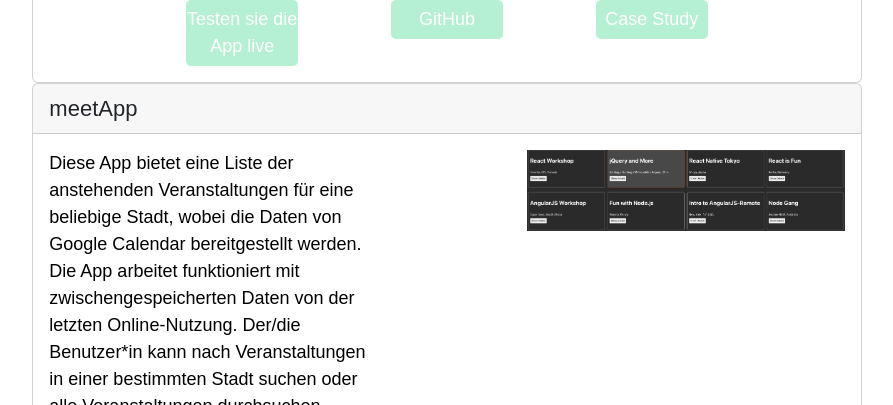
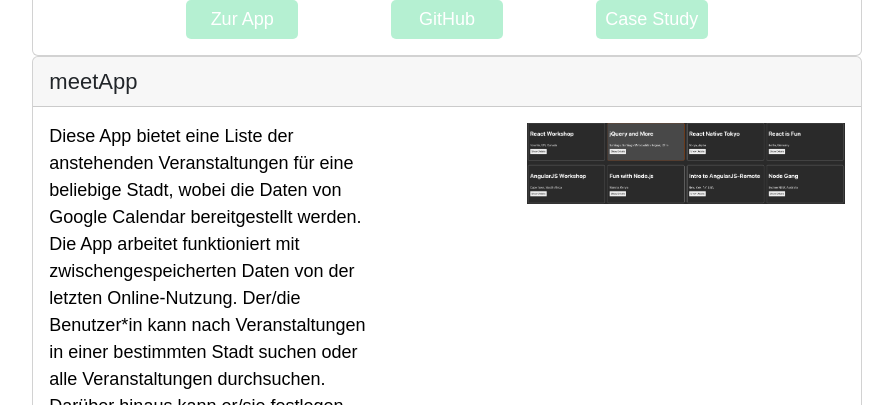
Before and after one commit to SimonVS97/Portfolio, a website: page index.html in a window 1280 px wide. Shown: the part 2395-2800 px from the top of the page, without its empty margins (193-1086 px from the left). Drawn offline with nearby package versions, Linux system fonts and the light colour scheme.

Commit message:
fixed german buttons

```diff
--- a/css/styling.css
+++ b/css/styling.css
@@ -72,6 +72,8 @@ h1 {
   padding-bottom: 0.375rem;
   line-height: 1.5;
   text-decoration: none;
+  padding-right: 0.5rem;
+  padding-left: 0.5rem;
 }
 
 .linkButtonAlt:hover{
@@ -110,6 +112,11 @@ li:last-child a {
 
 .nav-item:hover {
   color: var(--emerald);
+}
+
+.nav-item:last-child {
+  margin-left: 0.5rem;
+  margin-right: 0.5rem;
 }
 
 /* Sidebars */
--- a/index.html
+++ b/index.html
@@ -617,8 +617,7 @@
             <div class="col-sm-5"><img class="card__img" src="./img/MyFlix.png"></div>
             <div class="col-sm-2"></div>
             <div class="col-sm-2">
-              <a class="linkButtonAlt" target="_blank" href="https://bejewelled-kleicha-5df9db.netlify.app/">Testen sie
-                die App live</a>
+              <a class="linkButtonAlt" target="_blank" href="https://bejewelled-kleicha-5df9db.netlify.app/">Zur App</a>
             </div>
             <div class="col-sm-1"></div>
             <div class="col-sm-2">
@@ -673,8 +672,7 @@
             <div class="col-sm-5"><img class="card__img" src="./img/MeetApp.png"></div>
             <div class="col-sm-2"></div>
             <div class="col-sm-3">
-              <a class="linkButtonAlt" target="_blank" href="https://simonvs97.github.io/Meet_App/">Testen sie
-                die App live</a>
+              <a class="linkButtonAlt" target="_blank" href="https://simonvs97.github.io/Meet_App/">Zur App</a>
             </div>
             <div class="col-sm-2"></div>
             <div class="col-sm-3">
```
